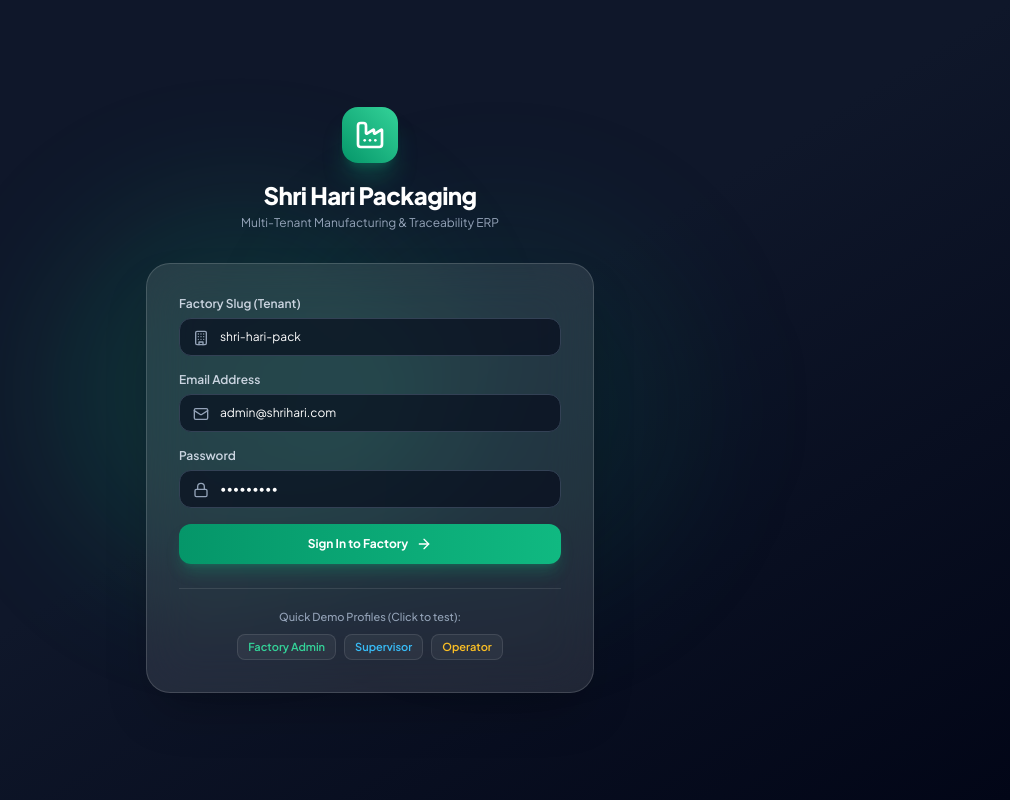
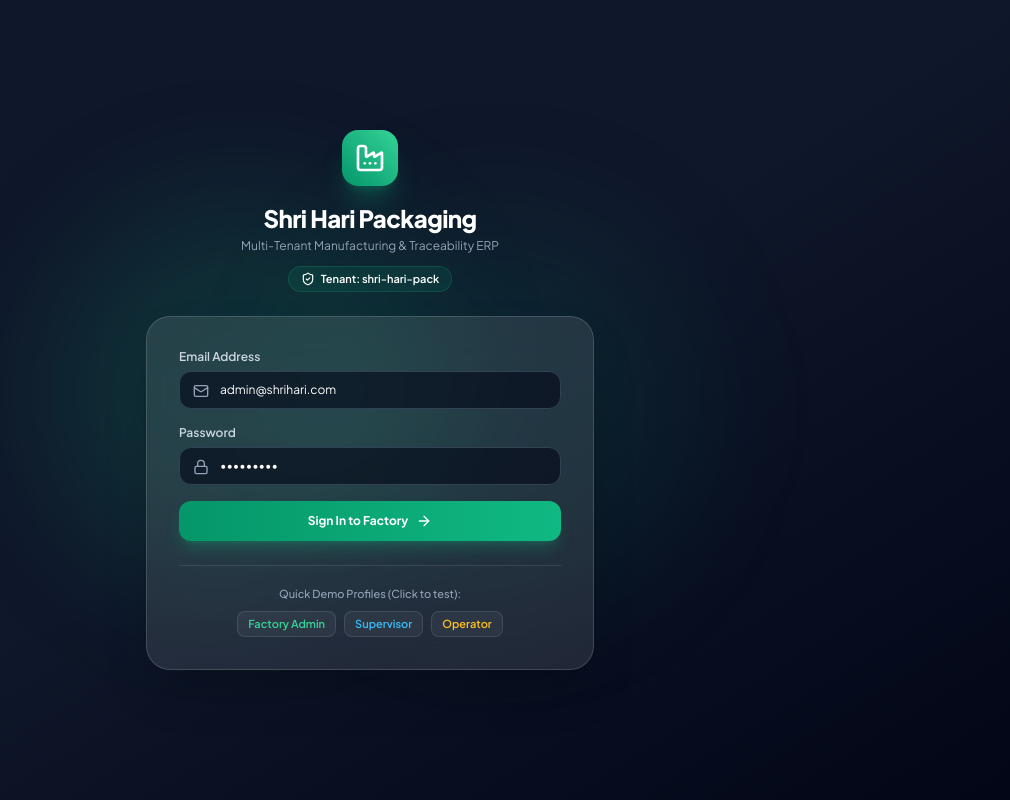
Before and after one commit to MARK2273/Shri-Hari-Frontend, a React (Vite) app: page /login in a window 1280 px wide. Shown: the whole page, without its empty margins (270-1280 px from the left). Built offline with nearby package versions, Linux system fonts and the light colour scheme.

Commit message:
feat: read tenant from environment and remove manual tenant input from login

```diff
--- a/src/api/client.ts
+++ b/src/api/client.ts
@@ -1,19 +1,25 @@
 import axios from 'axios';
 
 const API_BASE_URL = import.meta.env.VITE_API_URL || 'http://localhost:5000/api';
+
+export const TENANT_ID = import.meta.env.VITE_TENANT_ID || 'shri-hari-pack';
 
 export const api = axios.create({
   baseURL: API_BASE_URL,
   headers: {
     'Content-Type': 'application/json',
+    'x-tenant-id': TENANT_ID,
   },
 });
 
-// Request interceptor to attach JWT token
+// Request interceptor to attach JWT token and tenant ID
 api.interceptors.request.use((config) => {
   const token = localStorage.getItem('shrihari_token');
   if (token) {
     config.headers.Authorization = `Bearer ${token}`;
+  }
+  if (!config.headers['x-tenant-id']) {
+    config.headers['x-tenant-id'] = TENANT_ID;
   }
   return config;
 });
--- a/src/pages/LoginPage.tsx
+++ b/src/pages/LoginPage.tsx
@@ -1,15 +1,14 @@
 import React, { useState } from 'react';
 import { useNavigate } from 'react-router-dom';
 import { useAuth } from '../context/AuthContext';
-import { api } from '../api/client';
-import { Factory, Lock, Mail, Building, AlertCircle, ArrowRight } from 'lucide-react';
+import { api, TENANT_ID } from '../api/client';
+import { Factory, Lock, Mail, AlertCircle, ArrowRight, ShieldCheck } from 'lucide-react';
 
 export const LoginPage: React.FC = () => {
   const navigate = useNavigate();
   const { login } = useAuth();
   const [email, setEmail] = useState('admin@shrihari.com');
   const [password, setPassword] = useState('Admin@123');
-  const [tenantSlug, setTenantSlug] = useState('shri-hari-pack');
   const [error, setError] = useState<string | null>(null);
   const [isLoading, setIsLoading] = useState(false);
 
@@ -22,7 +21,8 @@ export const LoginPage: React.FC = () => {
       const response = await api.post('/auth/login', {
         email,
         password,
-        tenantSlug,
+        tenantSlug: TENANT_ID,
+        tenantId: TENANT_ID,
       });
 
       if (response.data.success) {
@@ -41,7 +41,6 @@ export const LoginPage: React.FC = () => {
   const fillQuick = (userEmail: string) => {
     setEmail(userEmail);
     setPassword('Admin@123');
-    setTenantSlug('shri-hari-pack');
   };
 
   return (
@@ -51,12 +50,16 @@ export const LoginPage: React.FC = () => {
       <div className="absolute bottom-1/4 right-1/4 w-96 h-96 bg-emerald-600/10 rounded-full blur-3xl pointer-events-none"></div>
 
       <div className="w-full max-w-md relative z-10">
-        <div className="text-center mb-8">
+        <div className="text-center mb-6">
           <div className="w-14 h-14 rounded-2xl bg-gradient-to-tr from-brand-600 to-emerald-400 mx-auto flex items-center justify-center text-white shadow-xl shadow-brand-500/25 mb-4">
             <Factory className="w-8 h-8" />
           </div>
           <h2 className="text-2xl font-black tracking-tight text-white">Shri Hari Packaging</h2>
           <p className="text-xs text-slate-400 mt-1">Multi-Tenant Manufacturing & Traceability ERP</p>
+          <div className="inline-flex items-center gap-1.5 px-3 py-1 mt-3 rounded-full bg-brand-500/10 border border-brand-500/20 text-brand-400 text-[11px] font-semibold">
+            <ShieldCheck className="w-3.5 h-3.5" />
+            Tenant: {TENANT_ID}
+          </div>
         </div>
 
         <div className="bg-white/10 dark:bg-factory-900/60 backdrop-blur-xl border border-white/15 dark:border-slate-800 rounded-3xl p-8 shadow-2xl">
@@ -67,21 +70,6 @@ export const LoginPage: React.FC = () => {
                 <span>{error}</span>
               </div>
             )}
-
-            <div>
-              <label className="block text-xs font-semibold text-slate-300 mb-1.5">Factory Slug (Tenant)</label>
-              <div className="relative">
-                <Building className="w-4 h-4 text-slate-400 absolute left-3.5 top-3" />
-                <input
-                  type="text"
-                  required
-                  value={tenantSlug}
-                  onChange={(e) => setTenantSlug(e.target.value)}
-                  placeholder="e.g. shri-hari-pack"
-                  className="w-full pl-10 pr-4 py-2.5 bg-slate-950/60 border border-slate-700 rounded-xl text-xs text-white placeholder-slate-500 focus:outline-none focus:border-brand-500 transition-colors"
-                />
-              </div>
-            </div>
 
             <div>
               <label className="block text-xs font-semibold text-slate-300 mb-1.5">Email Address</label>
```
Also changed, not shown: 1 other file (tests, documents, lock files or other folders).
